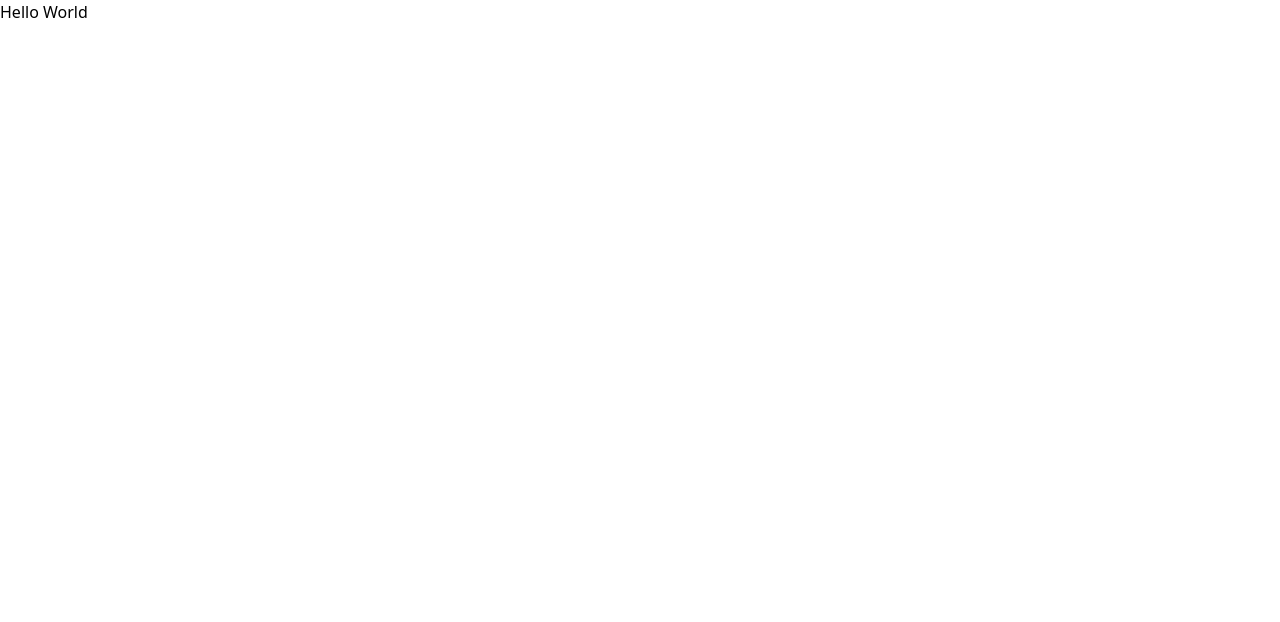
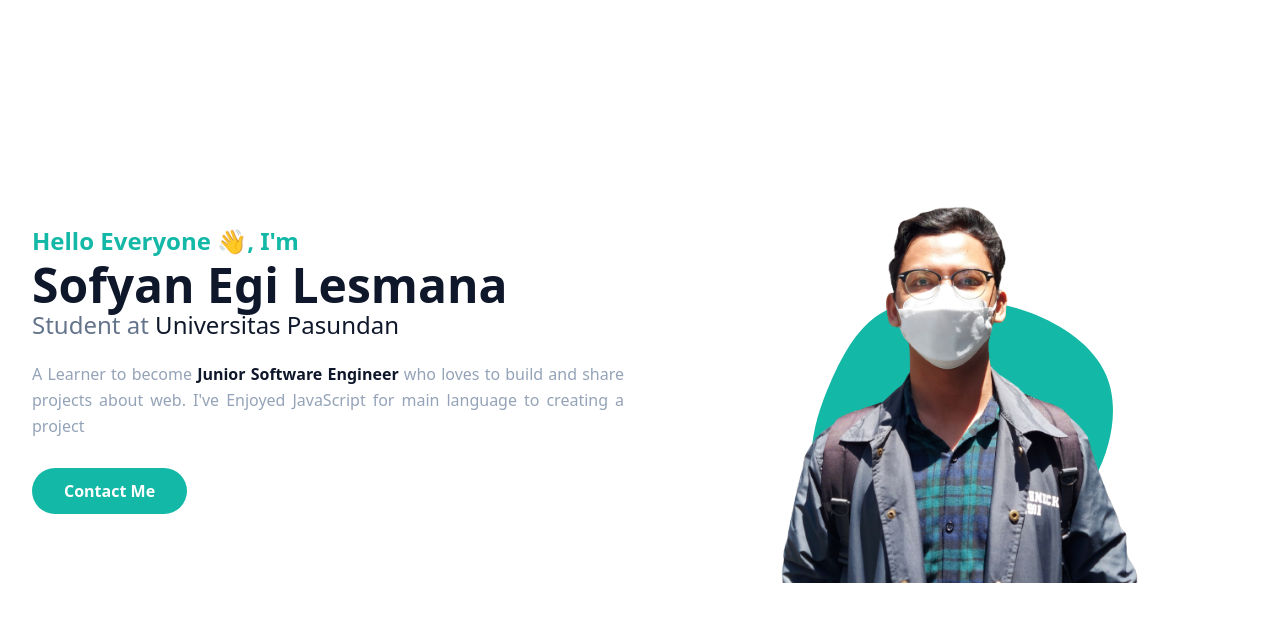
Before and after one commit to sofyanegil/sofyanegil.github.io, a React (Create React App) app: page / in a window 1280 px wide. Shown: the top 622 px of the page. Built offline with nearby package versions, Linux system fonts and the light colour scheme.

Commit message:
Create Hero Section

```diff
--- a/public/index.html
+++ b/public/index.html
@@ -9,7 +9,7 @@
     <link rel="apple-touch-icon" href="%PUBLIC_URL%/logo192.png" />
 
     <link rel="manifest" href="%PUBLIC_URL%/manifest.json" />
-    <title>Sofyan Egi Lesman</title>
+    <title>Sofyan Egi Lesmana</title>
   </head>
   <body>
     <noscript>You need to enable JavaScript to run this app.</noscript>
--- a/src/App.jsx
+++ b/src/App.jsx
@@ -1,9 +1,11 @@
 /* eslint-disable react/react-in-jsx-scope */
+
+import Hero from './components/Hero';
 
 function App() {
   return (
     <div className="App">
-      <h1>Hello World</h1>
+      <Hero />
     </div>
   );
 }
--- /dev/null
+++ b/src/components/Hero.jsx
@@ -0,0 +1,52 @@
+/* eslint-disable max-len */
+/* eslint-disable react/no-unescaped-entities */
+import React from 'react';
+
+export default function Hero() {
+  return (
+    <section id="home" className="pt-36">
+      <div className="container">
+        <div className="flex flex-wrap">
+          <div className="w-full self-center px-4 lg:w-1/2">
+            <h1 className="text-base font-semibold text-primary md:text-xl lg:text-2xl">
+              Hello Everyone 👋, I'm
+              <span className="block font-bold text-dark text-4xl mt-1 lg:text-5xl">Sofyan Egi Lesmana</span>
+            </h1>
+            <h2 className="font-medium text-slate-500 text-lg mb-5 lg:text-2xl">
+              Student at
+              <span className="text-dark"> Universitas Pasundan</span>
+            </h2>
+            <p className="font-medium text-slate-400 mb-10 leading-relaxed text-justify">
+              A Learner to become
+              <span className="text-dark font-bold"> Junior Software Engineer </span>
+              who loves to build and share projects about web. I've Enjoyed JavaScript for main language to creating a project
+            </p>
+
+            <a
+              href="https://www.linkedin.com/in/sofyanegi/"
+              target="_blank"
+              rel="noopener noreferrer"
+              className="text-base font-semibold text-white bg-primary py-3 px-8 rounded-full hover:shadow-lg hover:opacity-80 transition duration-300 ease-in-out"
+            >
+              Contact Me
+            </a>
+          </div>
+          <div className="w-full self-end px-4 lg:w-1/2">
+            <div className="relative mt-10 LG:mt-9 lg:right-0">
+              <img width={400} height={400} src="/profilePic.png" alt="Sofyan Egi" className="max-w-full mx-auto" />
+              <span className="absolute bottom-0 -z-10 left-1/2 -translate-x-1/2 ">
+                <svg width={400} height={375} viewBox="0 0 200 200" xmlns="http://www.w3.org/2000/svg">
+                  <path
+                    fill="#14b8a6"
+                    d="M42.6,-43.9C58.1,-37.9,75.2,-27.1,82.2,-11C89.1,5,85.8,26.3,76,44.3C66.1,62.4,49.8,77.2,30.5,84.3C11.3,91.5,-10.8,91.1,-30.5,83.9C-50.2,76.7,-67.4,62.8,-72.8,45.8C-78.2,28.8,-71.7,8.6,-64.5,-7.7C-57.3,-24.1,-49.3,-36.8,-38.5,-43.5C-27.6,-50.3,-13.8,-51.1,-0.1,-51C13.6,-50.9,27.2,-49.8,42.6,-43.9Z"
+                    transform="translate(100 100)"
+                  />
+                </svg>
+              </span>
+            </div>
+          </div>
+        </div>
+      </div>
+    </section>
+  );
+}
--- a/tailwind.config.js
+++ b/tailwind.config.js
@@ -1,7 +1,19 @@
 module.exports = {
   content: ['./src/**/*.{js,jsx,ts,tsx}'],
   theme: {
-    extend: {},
+    container: {
+      center: true,
+      padding: '16px',
+    },
+    extend: {
+      colors: {
+        primary: '#14b8a6',
+        dark: '#0F172a',
+      },
+      screens: {
+        '2xl': '1320px',
+      },
+    },
   },
   plugins: [],
 };
```
Also changed, not shown: public/manifest.json, public/profilePic.png (added).
